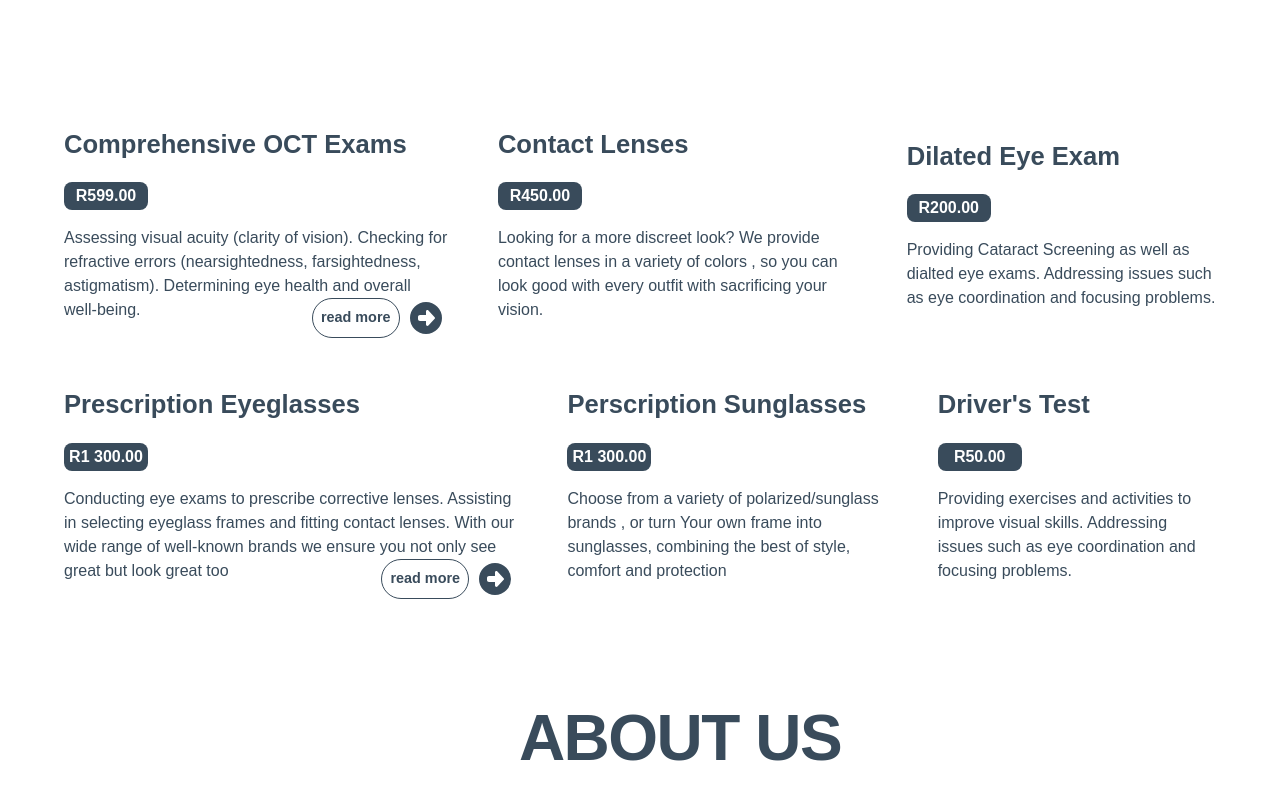
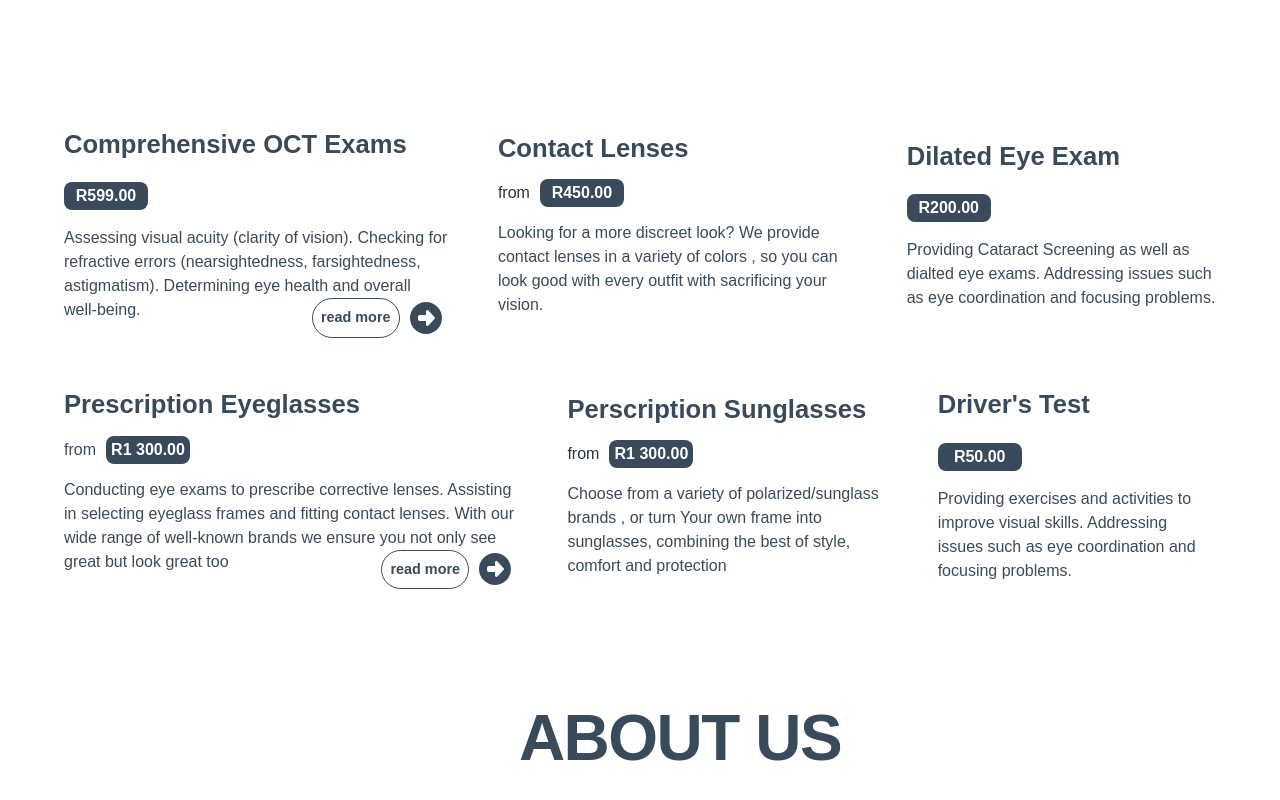
Before and after one commit to AustinMaturure/sylkamohle, a React (Vite) app in the folder sylkemohle/: page / in a window 1280 px wide. Shown: the part 860-1660 px from the top of the page. Built offline with nearby package versions, Linux system fonts and the light colour scheme; a web font is replaced by a local one.

Commit message:
test for bottom display issue on mobile

```diff
--- a/sylkemohle/src/Hero.css
+++ b/sylkemohle/src/Hero.css
@@ -254,7 +254,8 @@ transition: opacity 1.5s ease-in ;
 }
 
 .service-description{
-  color: #213547e3
+  color: #213547e3;
+
 
 }
 
@@ -680,6 +681,10 @@ transition: opacity 1.5s ease-in ;
     padding: 6px;
   }
 
+  .arrow-cnt{
+    bottom: 2px;
+  }
+
   .spectacle-section{
     background-size: cover;
     background-repeat: no-repeat;
--- a/sylkemohle/src/Hero.jsx
+++ b/sylkemohle/src/Hero.jsx
@@ -61,9 +61,12 @@ function Hero() {
   </Link>
 
   <div className='service-card' id='card-2'>
-    <h2 className='service-title'>Contact Lenses</h2>
-    <p className='service-price'>R450.00</p>
-    <p className='service-description'>
+    <h2 className='service-title'  style={{marginBottom:'0px' }}>Contact Lenses</h2>
+    <div style={{display:'flex', alignItems:'center', gap:'10px', padding:'0px'}}className='price-container'>
+        <p  >from</p>
+        <p className='service-price' >R450.00</p>
+    </div>
+    <p className='service-description'  style={{marginTop:'0px' }}>
       Looking for a more discreet look? We provide contact lenses in
       a variety of colors , so you can look good with every outfit with
       sacrificing your vision.
@@ -83,9 +86,12 @@ function Hero() {
 
 <div className="grid-2"><Link to={`/services/4`}className='service-link'>
   <div className='service-card' id='card-4'>
-    <h2 className='service-title'>Prescription Eyeglasses</h2>
-    <p className='service-price'>R1 300.00</p>
-    <p className='service-description'>
+    <h2 className='service-title' style={{marginBottom:'0px' }}>Prescription Eyeglasses</h2>
+    <div style={{display:'flex', alignItems:'center', gap:'10px', padding:'0px'}}className='price-container'>
+        <p >from</p>
+        <p className='service-price' >R1 300.00</p>
+    </div>
+    <p className='service-description' style={{marginTop:'0px' }}>
       Conducting eye exams to prescribe corrective lenses.
       Assisting in selecting eyeglass frames and fitting contact lenses.
       With our wide range of well-known brands we ensure you not only see great
@@ -98,9 +104,12 @@ function Hero() {
   </Link>
 
   <div className='service-card' id='card-5'>
-    <h2 className='service-title'>Perscription Sunglasses</h2>
-    <p className='service-price'>R1 300.00</p>
-    <p className='service-description'>
+    <h2 className='service-title' style={{marginBottom:'0px' }}>Perscription Sunglasses</h2>
+    <div style={{display:'flex', alignItems:'center', gap:'10px', padding:'0px'}}className='price-container'>
+        <p >from</p>
+        <p className='service-price' >R1 300.00</p>
+    </div>
+    <p className='service-description'style={{marginTop:'0px' }}>
         Choose from a variety of polarized/sunglass brands , or turn
         Your own frame into sunglasses, combining the best of style, comfort and
         protection
--- a/sylkemohle/src/SpectacleCarousel.jsx
+++ b/sylkemohle/src/SpectacleCarousel.jsx
@@ -69,7 +69,7 @@ const SpectacleCarousel = () => {
             <button className="try-it-btn" onClick={handleClick}>
               TRY IT
             </button>
-               <FontAwesomeIcon icon={faArrowLeft} className="left-icon"/>click me
+
           </h3>
         </div>
 
```
